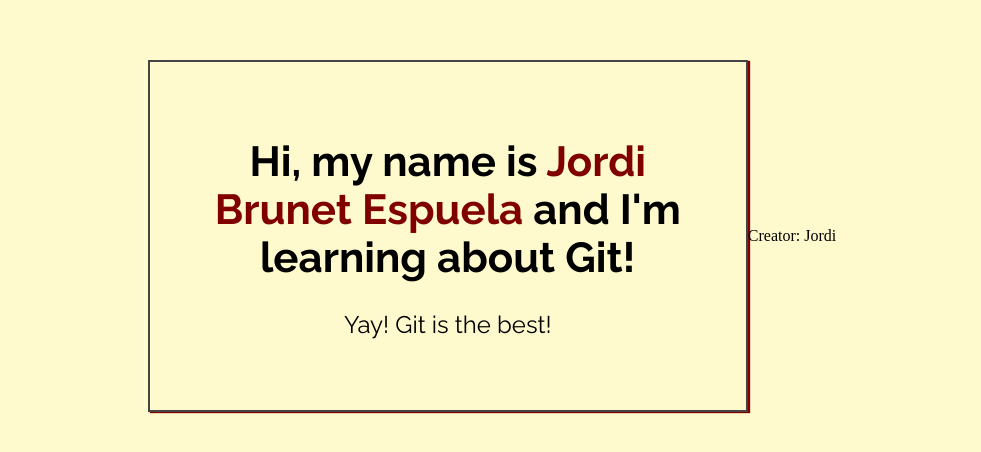
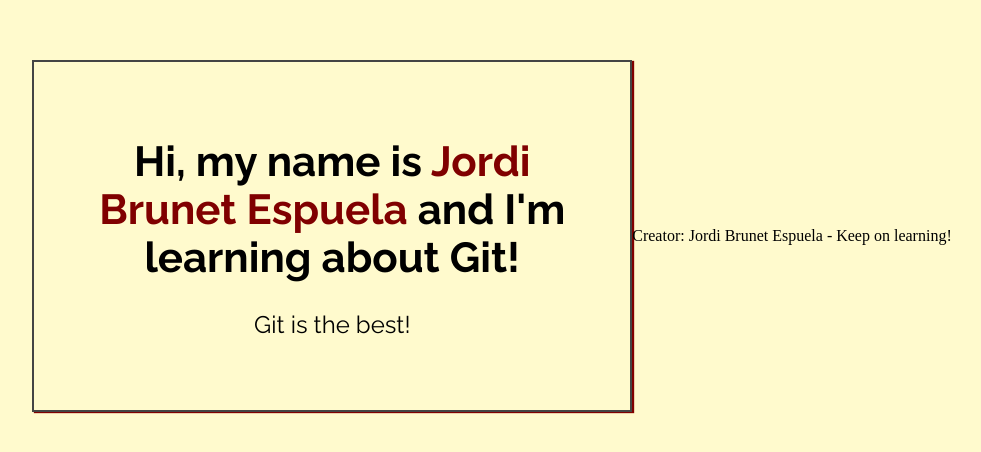
Before and after one commit to JordiBrEs/firs_project, a plain HTML site: page index.html in a window 1280 px wide. Shown: the part 164-616 px from the top of the page, without its empty margins (148-1129 px from the left). Drawn offline with Linux system fonts and the light colour scheme.

Commit message:
Yay has been erased and footer added

```diff
--- a/index.html
+++ b/index.html
@@ -16,12 +16,12 @@
     <div class="greeting">
         <h1>Hi, my name is <span class="highlight">Jordi Brunet Espuela</span> and I'm learning about Git! </h1>
 
-        <p>Yay! Git is the best!</p>
+        <p>Git is the best!</p>
     </div>
 
 </body>
 <footer>
-    Creator: Jordi
+    Creator: Jordi Brunet Espuela - Keep on learning!
 </footer>
 
 </html>
```
